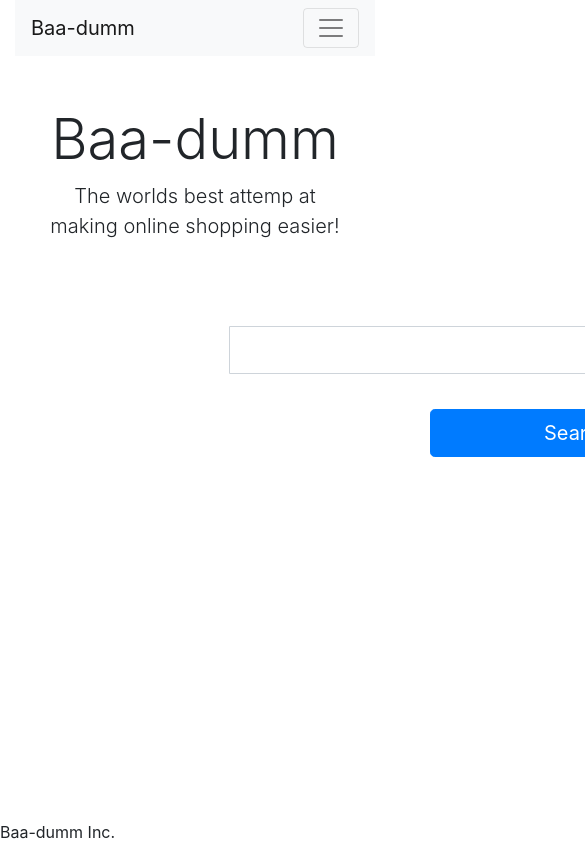
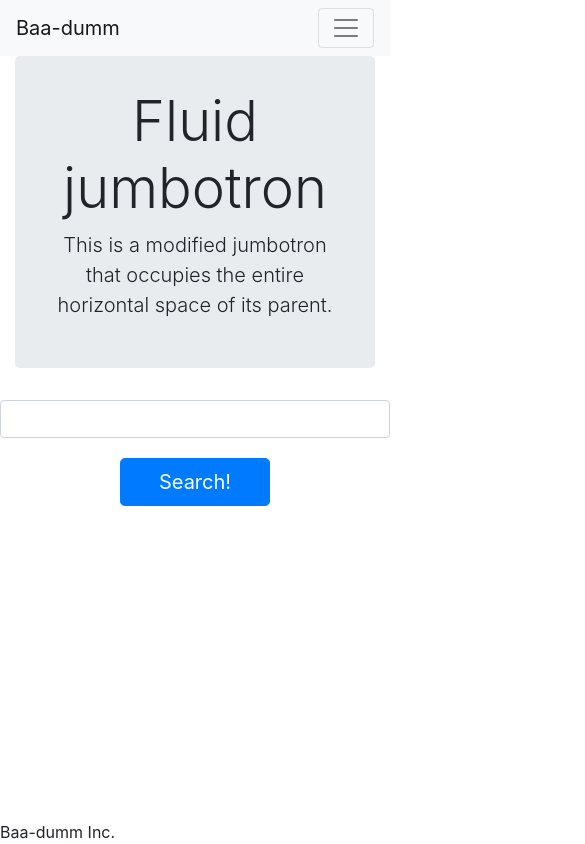
Before and after one commit to EhrenDavis12/first_team_project, a plain HTML site: page index.html in a window 390 px wide. Shown: the top 844 px of the page, 585 px wide, since content can reach past the window. Drawn offline with nearby package versions, Linux system fonts and the light colour scheme.

Commit message:
Mobile responsive front end skeleton.

```diff
--- a/style.css
+++ b/assets/css/style.css
@@ -1,8 +1,7 @@
 /* background  */
-.searchButton{
-    padding-top: 35px;
-    width: 700px;
-    padding-left: 400px;
+#searchBtn{
+    width: 150px;
+    margin-top: 1em;
 }
 .textBox{
     padding-top: 5px;
@@ -14,7 +13,8 @@
     text-align: center;
 } */
 .jumbotron{
-    background-color: white;
-    padding-top: 50px;
+/*     background-color: white; */
+/*     padding-top: 50px; */
     text-align: center;
+
 }
--- a/index.html
+++ b/index.html
@@ -6,16 +6,16 @@
     <meta name="viewport" content="width=device-width, initial-scale=1.0">
     <meta http-equiv="X-UA-Compatible" content="ie=edge">
     <title>Baa-dumm</title>
+
+    <link rel="stylesheet" href="./assets/css/reset.css">
     <link rel="stylesheet" href="https://stackpath.bootstrapcdn.com/bootstrap/4.1.3/css/bootstrap.min.css" integrity="sha384-MCw98/SFnGE8fJT3GXwEOngsV7Zt27NXFoaoApmYm81iuXoPkFOJwJ8ERdknLPMO"
         crossorigin="anonymous">
     <link rel="stylesheet" href="https://use.fontawesome.com/releases/v5.3.1/css/all.css" integrity="sha384-mzrmE5qonljUremFsqc01SB46JvROS7bZs3IO2EmfFsd15uHvIt+Y8vEf7N7fWAU"
         crossorigin="anonymous">
-  <link rel="stylesheet" href="style.css">
+    <link rel="stylesheet" href="./assets/css/style.css">
 </head>
 
 <body>
-  <span class="glyphicon glyphicon-search" aria-hidden="true">
-    <div class="container-fluid">
     <nav class="navbar navbar-expand-lg navbar-light bg-light">
         <a class="navbar-brand" href="#">Baa-dumm</a>
         <button class="navbar-toggler" type="button" data-toggle="collapse" data-target="#navbarSupportedContent" aria-controls="navbarSupportedContent"
@@ -51,31 +51,27 @@
             </form>
         </div>
     </nav>
-
     <div class="container">
-        <div class="jum">
-          <div class="jumbotron jumbotron-fluid">
+        <div class="row">
+            <div class="col-sm-12">
+                <div class="jumbotron">
                     <div class="container">
-              <h1 class="display-4">Baa-dumm</h1>
-              <p class="lead">The worlds best attemp at making online shopping easier!</p>
+                        <h1 class="display-4">Fluid jumbotron</h1>
+                        <p class="lead">This is a modified jumbotron that occupies the entire horizontal space of its parent.</p>
+                    </div>
                 </div>
             </div>
         </div>
 
+        <div class="row justify-content-center">
 
-        <div class="textBox">
-          <div class="input-group input-group-lg">
-            <div class="input-group-prepend">
-              <!-- <span class="input-group-text" id="inputGroup-sizing-lg"></span> -->
+            <input type="text" id="inputBox" class="form-control col-md-6" aria-label="Sizing example input" aria-describedby="inputGroup-sizing-lg">
         </div>
-            <input type="text" class="form-control" aria-label="Sizing example input" aria-describedby="inputGroup-sizing-lg">
-          </div>
-        </div>
-        <div class="searchButton">
-          <button type="button" class="btn btn-primary btn-lg btn-block" data-toggle="button" aria-pressed="false" autocomplete="off">
+        <div class="row justify-content-center">
+            <button type="button" id="searchBtn" class="btn btn-primary btn-lg btn-block" data-toggle="button" aria-pressed="false" autocomplete="off">
                 Search!
             </button>
-
+        </div>
     </div>
     </div>
     <div class="fixed-bottom">Baa-dumm Inc.</div>
```
Also changed, not shown: assets/css/reset.css (renamed from reset.css). Lines whose indentation alone changed are shown as unchanged.
